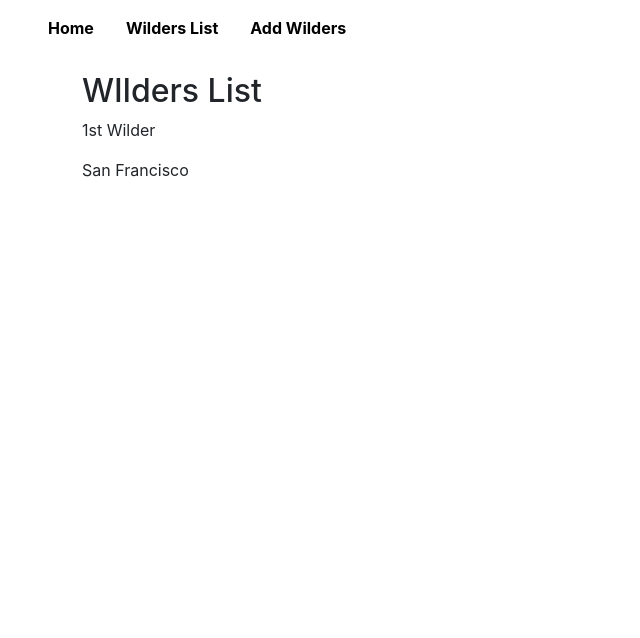
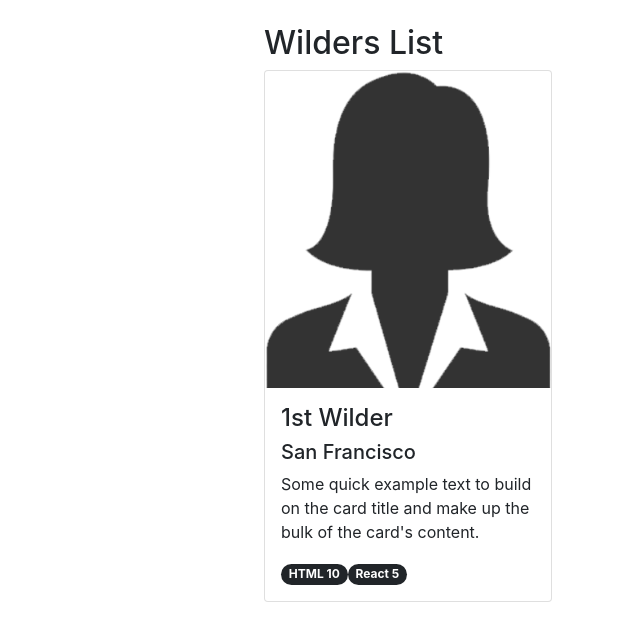
Before and after one commit to johndrake31/react-wilders, a React (Create React App) app: page /wilders in a window 1280 px wide. Shown: the top 638 px of the page, without its empty margins (0-640 px from the left). Built offline with nearby package versions, Linux system fonts and the light colour scheme.

Commit message:
wilder card and skills comp

```diff
--- a/src/App.jsx
+++ b/src/App.jsx
@@ -10,7 +10,9 @@ import Header from './components/Header';
 const App = () => {
   return (
     <>
-      <Header />
+      <header ></header>
+      <Wilders></Wilders>
+      {/* <Header />
       <Switch>
         <Route path='/' exact>
           <Home />
@@ -24,7 +26,7 @@ const App = () => {
         <Route path='/wilders-form' exact>
           <AddWildersForm />
         </Route>
-      </Switch>
+      </Switch> */}
     </>
   );
 };
--- /dev/null
+++ b/src/App.module.css
@@ -0,0 +1,113 @@
+body {
+    font-family: sans-serif;
+    color: #222;
+    margin: 0;
+  }
+
+  h1, h2, h3 {
+    margin: 0 0 0.35em;
+  }
+
+  h1 {
+    font-size: 40px;
+  }
+
+  h2 {
+    font-size: 28px;
+  }
+
+  h3 {
+    font-size: 20px;
+  }
+
+  h4 {
+    font-size: 15px;
+  }
+
+  p {
+    margin: 0 0 1.15em;
+  }
+
+
+
+  header {
+    background-color: #F76C6C;
+    color: #fff;
+  }
+
+  footer {
+    border-top: 2px solid #F76C6C;
+  }
+
+  /*
+   * card-layout. css
+   */
+  /* .card-row {
+    display: grid;
+    grid-template-columns: repeat(3, 32%);
+    justify-content: space-between;
+  }
+
+  .card {
+    padding: 20px;
+    border: 1px solid #c9c9c9;
+    border-radius: 7px;
+    box-shadow: 2px 2px 4px rgba(0, 0, 0, 0.15);
+  }
+
+  .card > img:first-child {
+    border-radius: 7px 7px 0 0;
+    margin-bottom: 20px;
+    max-width: 100%;
+    height: auto;
+  }
+
+  .card h3, .card h4{
+    color: #F76C6C;
+    display: grid;
+    grid-template-columns: 1fr auto;
+    align-items: start;
+  }
+
+  .card h3 em {
+    padding: 0.25em;
+    background-color: #eddbff;
+    border-radius: 4px;
+  }
+
+  .card p, .card ul {
+    color: #757575;
+    line-height: 1.5;
+  }
+   */
+
+   /* Reset text link default */
+  /* .button {
+    text-decoration: none;
+
+    background-color: #F76C6C;
+    color: #fff;
+    padding: 0.5em 1em;
+    border-radius: 4px;
+    display: inline-block;
+  }
+
+  .card .skills {
+    margin: 0;
+    padding: 0;
+    list-style: none;
+    display: flex;
+    justify-content: space-around;
+    flex-wrap: wrap;
+  }
+
+  .card .skills li {
+    margin: 4px 0;
+    display: flex;
+    justify-content: space-around;
+    border: #F76C6C 1px solid;
+    border-radius: 4px;
+    padding: 2px;
+  }
+
+   */
--- a/src/components/Card.jsx
+++ b/src/components/Card.jsx
@@ -1,17 +1,26 @@
 import React from 'react';
-
+import avatar from '../images/YmVdl3m.png';
+import Skill from './Skill';
 const Card = (props) => {
-  const { img, content, city, name } = props;
+  const { skills, city, name } = props;
   return (
-    <div className='card' style='width: 18rem;'>
-      <img src='...' className='card-img-top' alt='...' />
+    <div className='card' style={{ width: '18rem' }}>
+      <img src={avatar} className='card-img-top' alt='avatar' />
       <div className='card-body'>
-        <h5 className='card-title'>Card title</h5>
+        <h4 className='card-title'>{name}</h4>
+        <h5 className='card-title'>{city}</h5>
         <p className='card-text'>
           Some quick example text to build on the card title and make up the
           bulk of the card's content.
         </p>
-        <span className="badge rounded-pill bg-dark">Dark</span>
+        {skills &&
+          skills.map((skill) => (
+            <Skill
+              key={skill._id}
+              votes={skill.votes}
+              title={skill.title}
+            ></Skill>
+          ))}
       </div>
     </div>
   );
--- a/src/components/Skill.jsx
+++ b/src/components/Skill.jsx
@@ -1,9 +1,12 @@
 import React from 'react';
 
 const Skill = (props) => {
-    const {skill}=props;
+    const {title, votes}=props
     return (
-        <span className="badge rounded-pill bg-dark">{skill}</span>
+        <span className="badge rounded-pill bg-dark">
+            {title}
+            <span> {votes}</span>
+        </span>
      );
 }
 export default Skill;
--- a/src/components/Wilders.jsx
+++ b/src/components/Wilders.jsx
@@ -1,22 +1,25 @@
-import React, {useContext} from 'react';
+import React, { useContext } from 'react';
 import WilderContext from '../context/WilderContext';
-import classes from './Wilders.module.css'
+import Card from './Card';
+import classes from './Wilders.module.css';
 
 const Wilders = (props) => {
-    const {wilders, setWilders} = useContext(WilderContext);
+  const { wilders, setWilders } = useContext(WilderContext);
 
-    return (
+  return (
     <div className='container'>
-        <h2 className='text-dark'>WIlders List</h2>
-        {wilders && wilders.map((wilder)=>(
-            <div key={wilder._id}>
-                <p>{wilder.name}</p>
-                <p>{wilder.city}</p>
-            </div>
+      <h2 className='text-dark'>Wilders List</h2>
+      {wilders &&
+        wilders.map((wilder) => (
+          <Card
+            key={wilder._id}
+            name={wilder.name}
+            skills={wilder.skills}
+            city={wilder.city}
+          ></Card>
         ))}
     </div>
-
-    );
-}
+  );
+};
 
 export default Wilders;
--- a/src/index.css
+++ b/src/index.css
@@ -11,3 +11,10 @@ code {
   font-family: source-code-pro, Menlo, Monaco, Consolas, 'Courier New',
     monospace;
 }
+
+.container {
+  max-width: 800px;
+  margin-left: auto;
+  margin-right: auto;
+  padding: 24px;
+}
```
Also changed, not shown: src/components/Card.module.css (added, +15 -0 lines), src/images/YmVdl3m.png (added).
